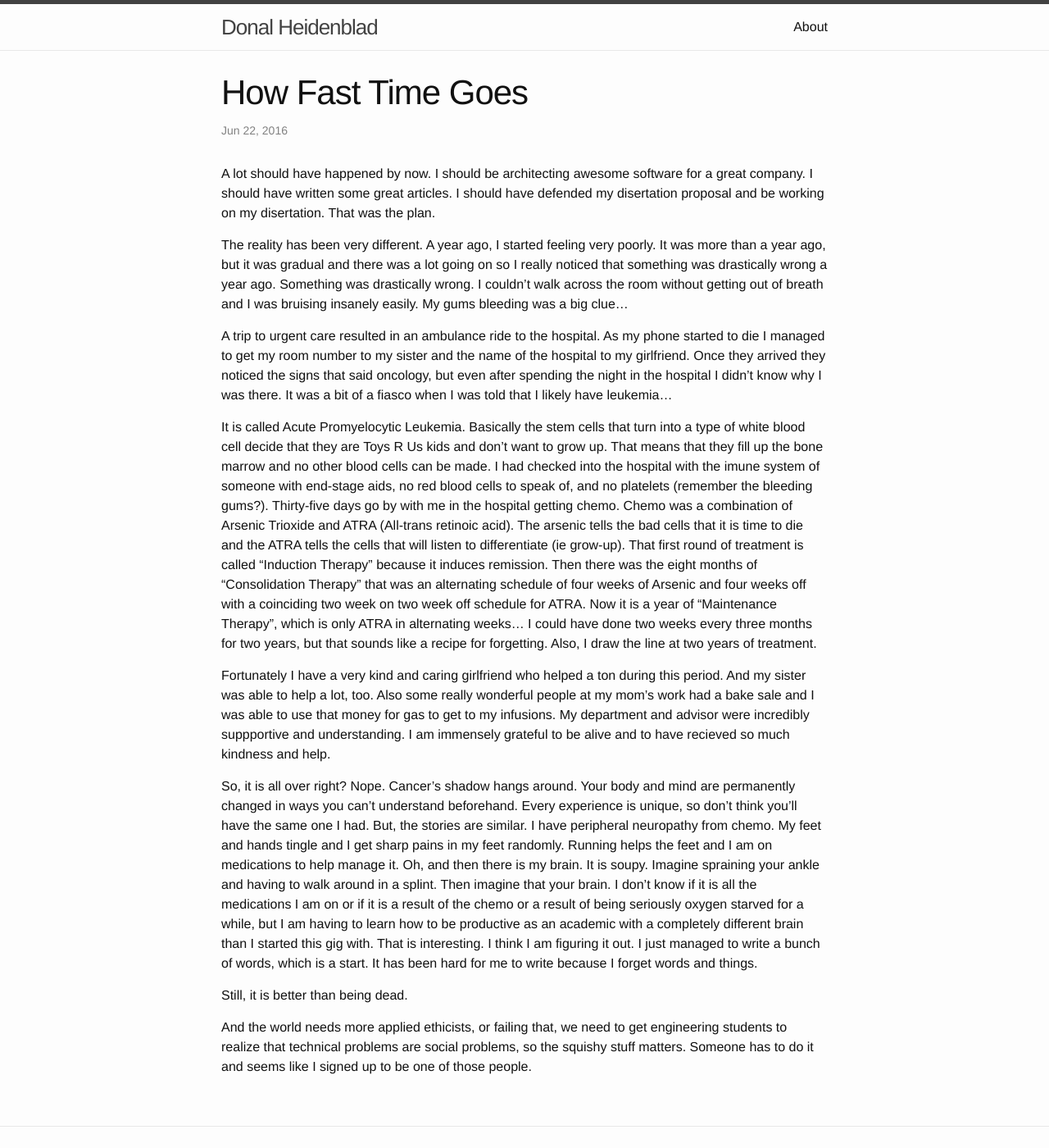
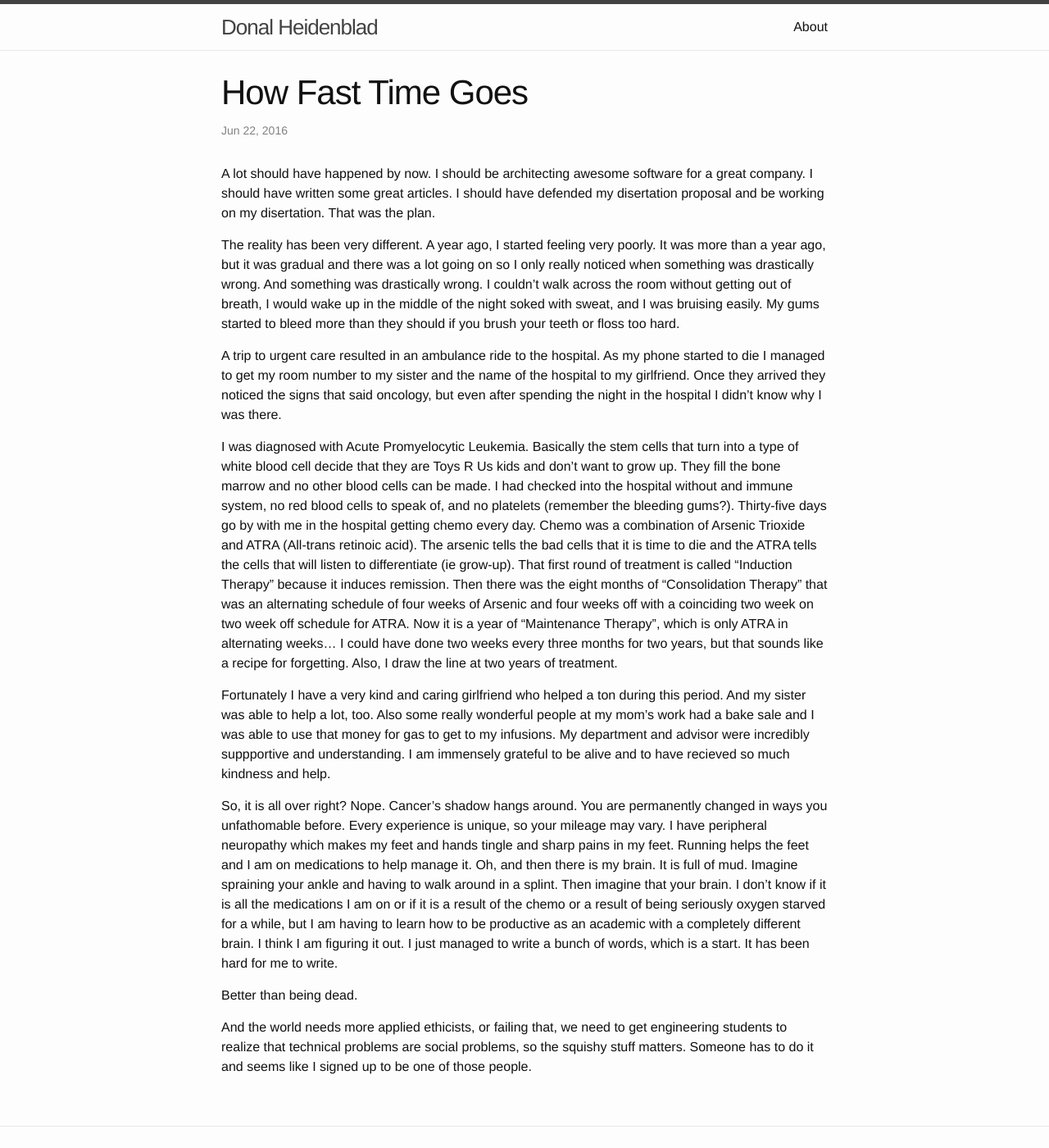
Before and after one commit to donalus/donalus.github.io, a Jekyll site: the page built from _posts/2016-06-22-how-fast-time-goes.md, in a window 1280 px wide and 1400 px high. Shown: the whole window at 82% size. Built offline with Jekyll 4.4.1, drawn with Linux system fonts in a browser that asks for light colours.

Commit message:
editing
editing and typos and probably still need spell check.

```diff
--- a/_posts/2016-06-22-how-fast-time-goes.md
+++ b/_posts/2016-06-22-how-fast-time-goes.md
@@ -8,16 +8,16 @@ excerpt: Plans are how we make sense of the past.
 
 A lot should have happened by now. I should be architecting awesome software for a great company. I should have written some great articles. I should have defended my disertation proposal and be working on my disertation. That was the plan.
 
-The reality has been very different. A year ago, I started feeling very poorly. It was  more than a year ago, but it was gradual and there was a lot going on so I really noticed that something was drastically wrong a year ago. Something was drastically wrong. I couldn't walk across the room without getting out of breath and I was bruising insanely easily. My gums bleeding was a big clue...
+The reality has been very different. A year ago, I started feeling very poorly. It was  more than a year ago, but it was gradual and there was a lot going on so I only really noticed when something was drastically wrong. And something was drastically wrong. I couldn't walk across the room without getting out of breath, I would wake up in the middle of the night soked with sweat, and I was bruising easily. My gums started to bleed more than they should if you brush your teeth or floss too hard.
 
-A trip to urgent care resulted in an ambulance ride to the hospital. As my phone started to die I managed to get my room number to my sister and the name of the hospital to my girlfriend. Once they arrived they noticed the signs that said oncology, but even after spending the night in the hospital I didn't know why I was there. It was a bit of a fiasco when I was told that I likely have leukemia...
+A trip to urgent care resulted in an ambulance ride to the hospital. As my phone started to die I managed to get my room number to my sister and the name of the hospital to my girlfriend. Once they arrived they noticed the signs that said oncology, but even after spending the night in the hospital I didn't know why I was there.
 
-It is called Acute Promyelocytic Leukemia. Basically the stem cells that turn into a type of white blood cell decide that they are Toys R Us kids and don't want to grow up. That means that they fill up the bone marrow and no other blood cells can be made. I had checked into the hospital with the imune system of someone with end-stage aids, no red blood cells to speak of, and no platelets (remember the bleeding gums?). Thirty-five days go by with me in the hospital getting chemo. Chemo was a combination of Arsenic Trioxide and ATRA (All-trans retinoic acid). The arsenic tells the bad cells that it is time to die and the ATRA tells the cells that will listen to differentiate (ie grow-up). That first round of treatment is called "Induction Therapy" because it induces remission. Then there was the eight months of "Consolidation Therapy" that was an alternating schedule of four weeks of Arsenic and four weeks off with a coinciding two week on two week off schedule for ATRA. Now it is a year of "Maintenance Therapy", which is only ATRA in alternating weeks... I could have done two weeks every three months for two years, but that sounds like a recipe for forgetting. Also, I draw the line at two years of treatment.
+I was diagnosed with Acute Promyelocytic Leukemia. Basically the stem cells that turn into a type of white blood cell decide that they are Toys R Us kids and don't want to grow up. They fill the bone marrow and no other blood cells can be made. I had checked into the hospital without and immune system, no red blood cells to speak of, and no platelets (remember the bleeding gums?). Thirty-five days go by with me in the hospital getting chemo every day. Chemo was a combination of Arsenic Trioxide and ATRA (All-trans retinoic acid). The arsenic tells the bad cells that it is time to die and the ATRA tells the cells that will listen to differentiate (ie grow-up). That first round of treatment is called "Induction Therapy" because it induces remission. Then there was the eight months of "Consolidation Therapy" that was an alternating schedule of four weeks of Arsenic and four weeks off with a coinciding two week on two week off schedule for ATRA. Now it is a year of "Maintenance Therapy", which is only ATRA in alternating weeks... I could have done two weeks every three months for two years, but that sounds like a recipe for forgetting. Also, I draw the line at two years of treatment.
 
 Fortunately I have a very kind and caring girlfriend who helped a ton during this period. And my sister was able to help a lot, too. Also some really wonderful people at my mom's work had a bake sale and I was able to use that money for gas to get to my infusions. My department and advisor were incredibly suppportive and understanding. I am immensely grateful to be alive and to have recieved so much kindness and help.
 
-So, it is all over right? Nope. Cancer's shadow hangs around. Your body and mind are permanently changed in ways you can't understand beforehand. Every experience is unique, so don't think you'll have the same one I had. But, the stories are similar. I have peripheral neuropathy from chemo. My feet and hands tingle and I get sharp pains in my feet randomly. Running helps the feet and I am on medications to help manage it. Oh, and then there is my brain. It is soupy. Imagine spraining your ankle and having to walk around in a splint. Then imagine that your brain. I don't know if it is all the medications I am on or if it is a result of the chemo or a result of being seriously oxygen starved for a while, but I am having to learn how to be productive as an academic with a completely different brain than I started this gig with. That is interesting. I think I am figuring it out. I just managed to write a bunch of words, which is a start. It has been hard for me to write because I forget words and things.
+So, it is all over right? Nope. Cancer's shadow hangs around. You are permanently changed in ways you unfathomable before. Every experience is unique, so your mileage may vary. I have peripheral neuropathy which makes my feet and hands tingle and sharp pains in my feet. Running helps the feet and I am on medications to help manage it. Oh, and then there is my brain. It is full of mud. Imagine spraining your ankle and having to walk around in a splint. Then imagine that your brain. I don't know if it is all the medications I am on or if it is a result of the chemo or a result of being seriously oxygen starved for a while, but I am having to learn how to be productive as an academic with a completely different brain. I think I am figuring it out. I just managed to write a bunch of words, which is a start. It has been hard for me to write.
 
-Still, it is better than being dead.
+Better than being dead.
 
 And the world needs more applied ethicists, or failing that, we need to get engineering students to realize that technical problems are social problems, so the squishy stuff matters. Someone has to do it and seems like I signed up to be one of those people.
```
